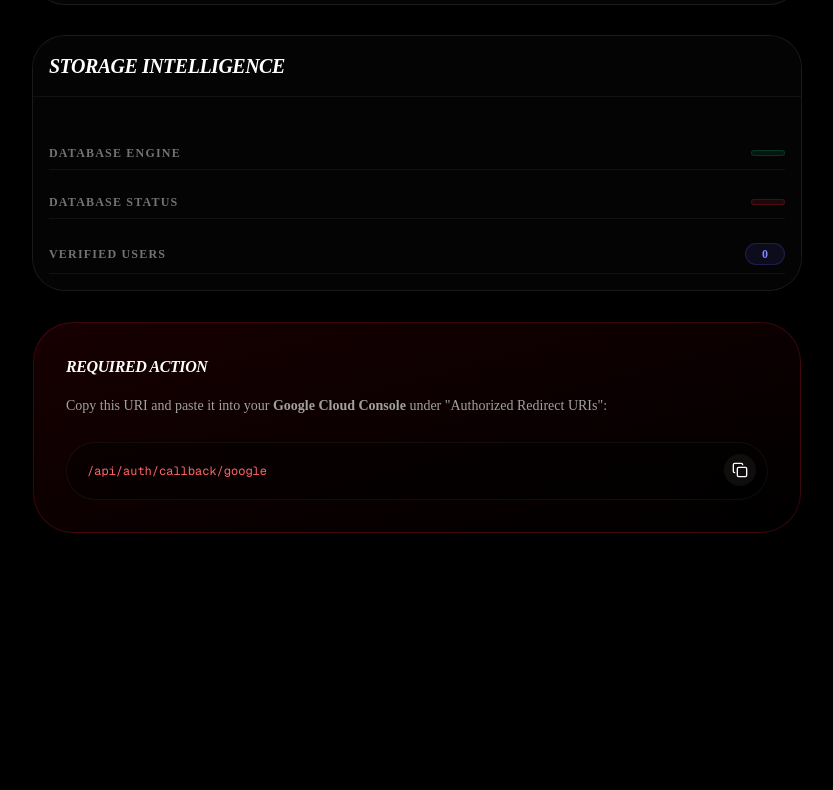
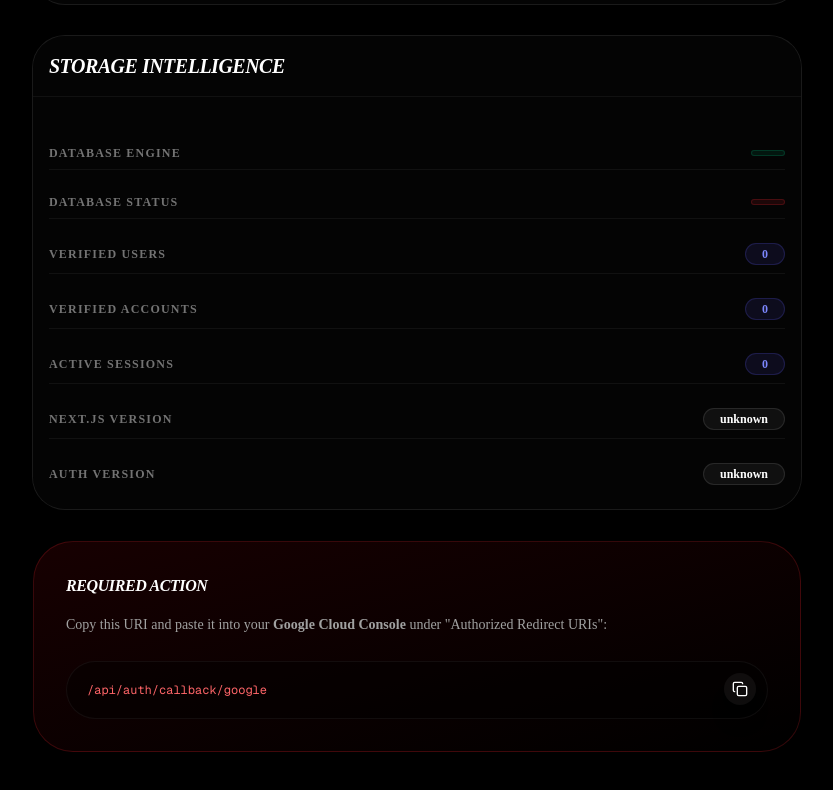
Before and after one commit to rishan011/resumeai, a Next.js app: page /debug-auth in a window 1280 px wide. Shown: the part 864-1654 px from the top of the page, without its empty margins (223-1056 px from the left). Before the commit the page ends 1493 px from the top, so only its background shows below. Built offline with nearby package versions, Linux system fonts and the light colour scheme; no server answers.

Commit message:
fix(auth): harden account model and expand diagnostics for deep debugging

```diff
--- a/src/app/api/debug-auth/route.ts
+++ b/src/app/api/debug-auth/route.ts
@@ -45,8 +45,12 @@ export async function GET() {
     nextAuthUrl: process.env.NEXTAUTH_URL || null,
     dbStatus,
     userCount: await prisma.user.count(),
+    accountCount: await prisma.account.count(),
+    sessionCount: await prisma.session.count(),
     dbError,
     dbType,
+    nextVersion: require('next/package.json').version,
+    authVersion: require('next-auth/package.json').version,
     env: process.env.NODE_ENV,
     postgresPrisma: !!process.env.POSTGRES_PRISMA_URL,
     postgresDirect: !!process.env.POSTGRES_URL_NON_POOLING || !!process.env.POSTGRES_DIRECT_URL
--- a/src/app/debug-auth/page.tsx
+++ b/src/app/debug-auth/page.tsx
@@ -184,6 +184,30 @@ export default function DebugAuthPage() {
                 </Badge>
               </div>
 
+              <div className="flex justify-between items-center py-2 border-b border-white/5">
+                <span className="text-neutral-500 font-bold text-xs uppercase tracking-widest">Verified Accounts</span>
+                <Badge className="bg-indigo-500/10 text-indigo-400 border-indigo-500/20 font-black px-4">
+                  {data?.accountCount || 0}
+                </Badge>
+              </div>
+
+              <div className="flex justify-between items-center py-2 border-b border-white/5">
+                <span className="text-neutral-500 font-bold text-xs uppercase tracking-widest">Active Sessions</span>
+                <Badge className="bg-indigo-500/10 text-indigo-400 border-indigo-500/20 font-black px-4">
+                  {data?.sessionCount || 0}
+                </Badge>
+              </div>
+
+              <div className="flex justify-between items-center py-2 border-b border-white/5">
+                <span className="text-neutral-500 font-bold text-xs uppercase tracking-widest">Next.js Version</span>
+                <Badge className="bg-white/5 text-white border-white/10 font-black px-4">{data?.nextVersion || "unknown"}</Badge>
+              </div>
+
+              <div className="flex justify-between items-center py-2">
+                <span className="text-neutral-500 font-bold text-xs uppercase tracking-widest">Auth Version</span>
+                <Badge className="bg-white/5 text-white border-white/10 font-black px-4">{data?.authVersion || "unknown"}</Badge>
+              </div>
+
               {data?.dbError && (
                 <div className="p-4 rounded-2xl bg-red-500/5 border border-red-500/20 overflow-hidden">
                   <p className="text-[10px] font-black text-red-500 uppercase tracking-widest mb-1">Database Error</p>
```
Also changed, not shown: 1 other file (tests, documents, lock files or other folders).
